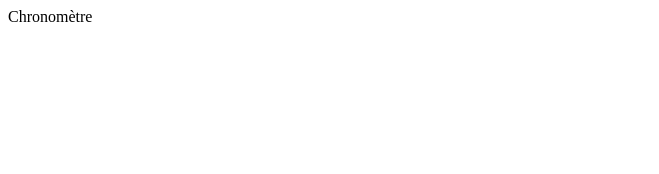
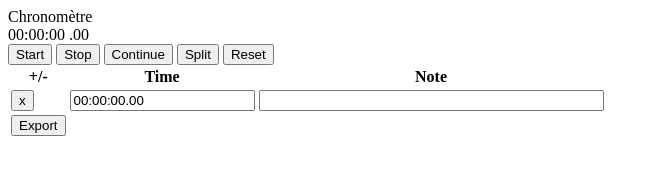
Before and after one commit to thanali/chrono, a plain HTML site: page index.html in a window 1280 px wide. Shown: the whole page, without its empty margins (0-659 px from the left). Drawn offline with Linux system fonts and the light colour scheme.

Commit message:
Add Chrono and Table

```diff
--- a/index.html
+++ b/index.html
@@ -11,7 +11,41 @@
 <body>
   <header>Chronomètre</header>
 
-  <main></main>
+  <main>
+    <section class="timer">
+      <div class="time">
+        <span class="main-time">00:00:00</span>
+        <span class="min-sec">.00</span>
+      </div>
+      <button class="start">Start</button>
+      <button class="stop">Stop</button>
+      <button class="continue">Continue</button>
+      <button class="split">Split</button>
+      <button class="reset">Reset</button>
+    </section>
+
+    <section class="time-saved">
+      <table>
+        <thead>
+          <tr>
+            <th>+/-</th>
+            <th>Time</th>
+            <th>Note</th>
+          </tr>
+        </thead>
+        <tfoot>
+          <td><button class="export">Export</button></td>
+        </tfoot>
+        <tbody>
+          <tr>
+            <td><button class="time-sup">x</button></td>
+            <td><input class="time-stop" type="text" value="00:00:00.00"></td>
+            <td><input class="time-note" type="text" size="40"></td>
+          </tr>
+        </tbody>
+      </table>
+    </section>
+  </main>
 
   <footer></footer>
 
```
